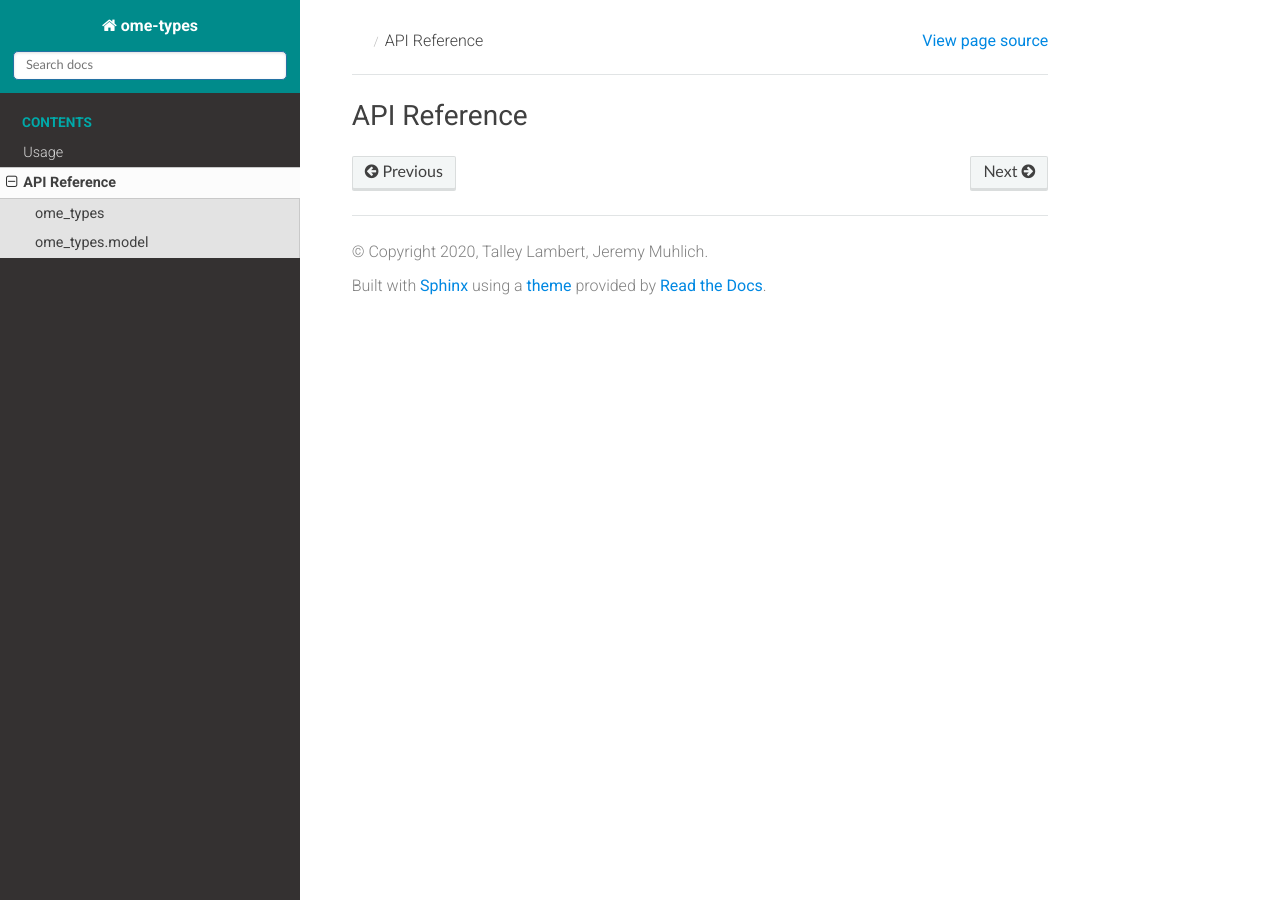
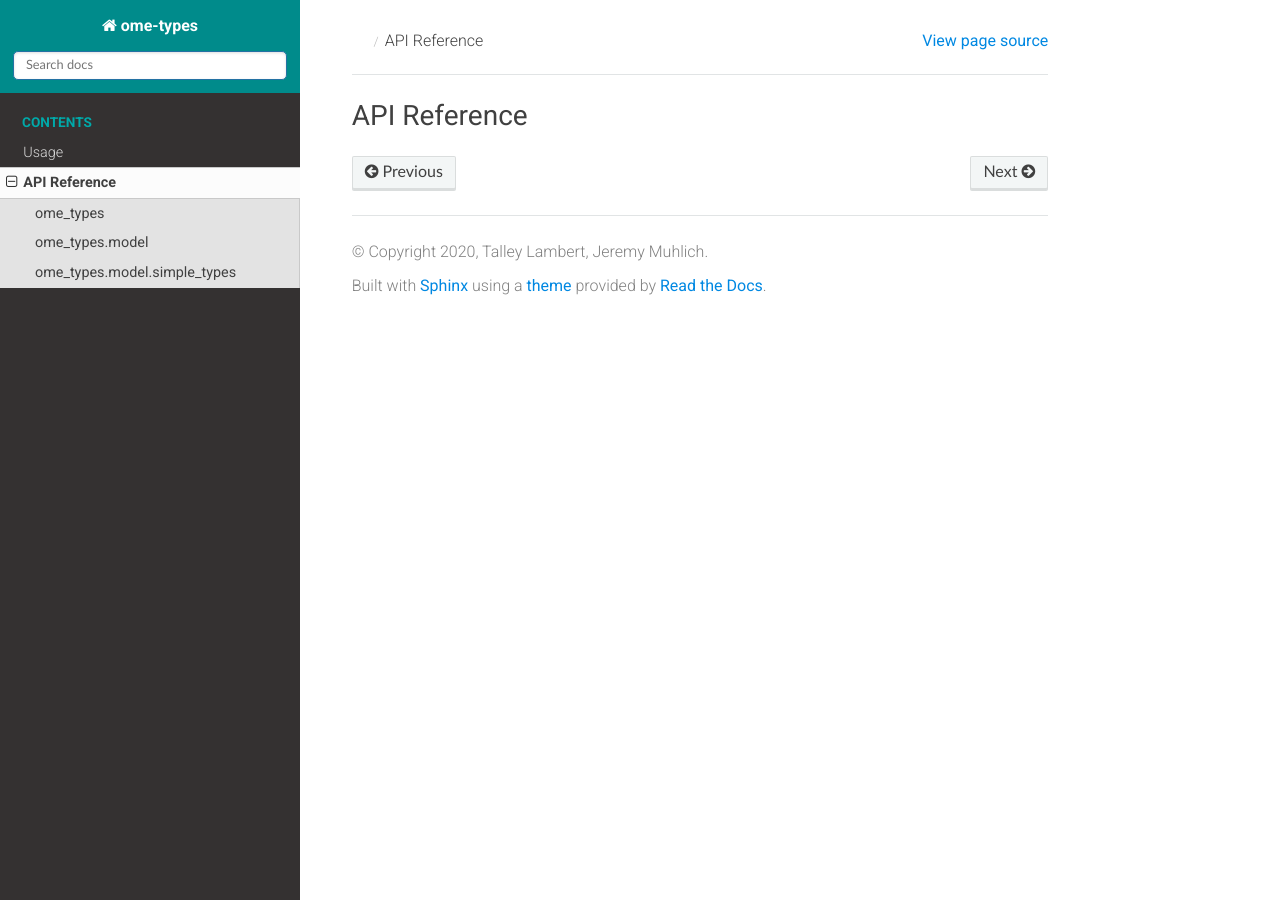
Before and after one commit to tlambert03/ome-types, a Sphinx documentation site: the page built from docs/source/api.rst, in a window 1280 px wide. Built offline with Sphinx 7.4.7 and the Read the Docs theme 2.0.0, drawn with Linux system fonts in a browser that asks for light colours; the version number could not be read and is left out.

Commit message:
add simple types to docs

```diff
--- a/docs/source/api.rst
+++ b/docs/source/api.rst
@@ -9,3 +9,4 @@ API Reference
 
    ome_types
    ome_types.model
+   ome_types.model.simple_types
--- /dev/null
+++ b/docs/source/ome_types.model.simple_types.rst
@@ -0,0 +1,5 @@
+ome\_types.model.simple_types
+=============================
+
+.. automodule:: ome_types.model.simple_types
+   :members:
```
